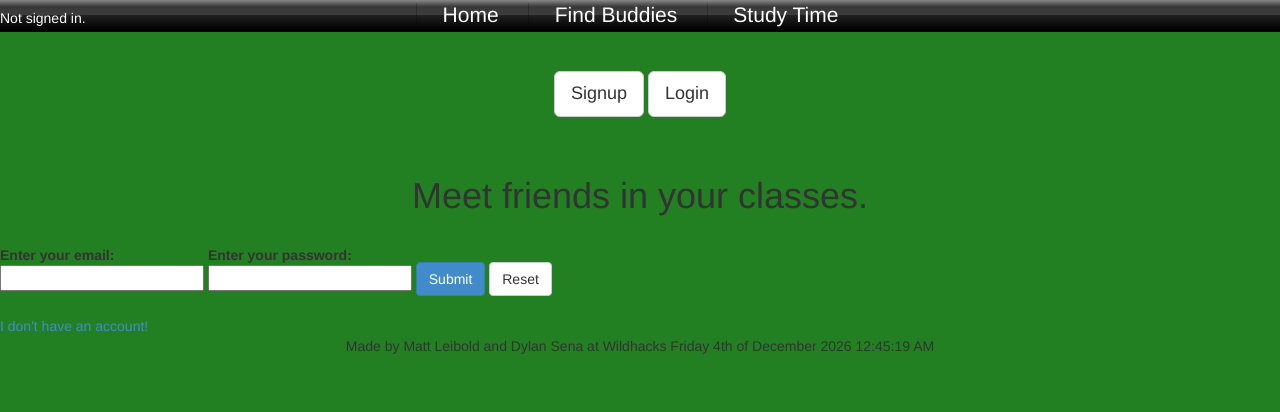
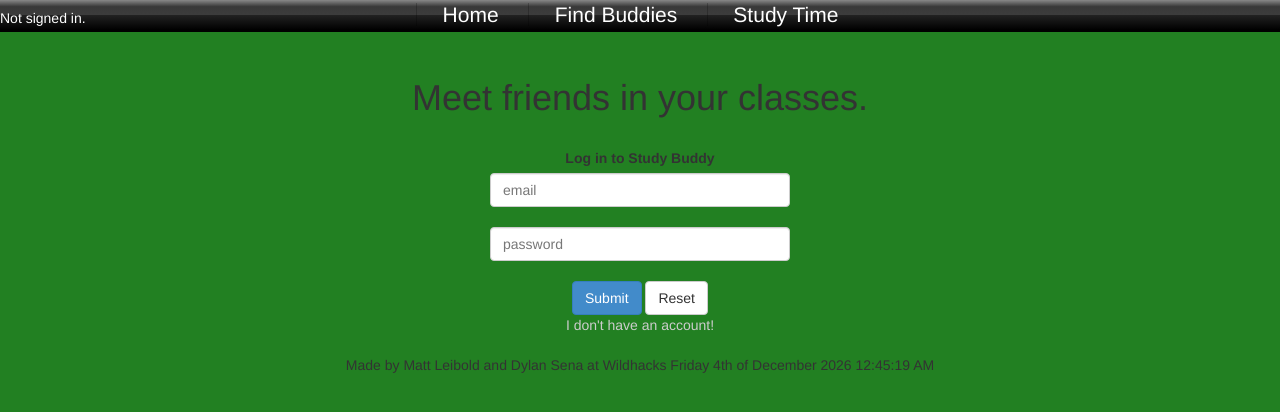
Before and after one commit to dcsena/studybuddy, a PHP site: page /login.php in a window 1280 px wide. Shown: the top 412 px of the page. Run offline with PHP 8.4, Linux system fonts and the light colour scheme; some libraries are stand-ins or nearby versions.

Commit message:
more styling stuff

```diff
--- a/find.php
+++ b/find.php
@@ -1,5 +1,8 @@
 <?php
 	include("header.php");
+?>
+<?php
+	if (isset($_SESSION['user'])) {
 ?>
 <h1>StudyBuddy</h1>
 <h4>Who are you studying with?</h4>
@@ -44,5 +47,8 @@
 	</form>
 	<script src="js/form.js"></script>
 <?php
+	} else {
+		echo "<h1>Login or create an account to start finding study buddies</h1>";
+	}
 	include("footer.php");
 ?>
--- a/login.php
+++ b/login.php
@@ -7,23 +7,23 @@
 
 <!-- 	email -> email
 	password -> password -->
-
+<div id='logincontainer' style="max-width: 300px; display: block; margin: 0 auto; text-align: center">
 <form role="form" class="form" name="login" autocomplete="off" action="process_login.php" method="post" onSubmit = "return validateLogin(this)">
-	<label> Enter your email: <br/>
-		<input type="email" name = "email">
-	</label>
-	<label>
-		Enter your password: <br/>
-		<input type= "password" name = "password">
-	</label>
+	<label class="control-label">Log in to Study Buddy</label>
+	<input class="paddedinput form-control" type="email" name="email" placeholder="email"><br>
+	<input class="paddedinput form-control" type="password" name="password" placeholder="password"><br>
 	<button id="action_button" class="form_buttons btn btn-primary" type="submit">Submit</button>
 	<button class="form_buttons btn btn-default" type="reset" onclick="resetForm();">Reset</button>
+	<br>
+	<a href="/signup.php" style="color: #CCCCCC;">I don't have an account!</a>
 </form>
+</div>
 
 <br/>
-
+<script>
+	$('#login').hide();
+</script>
 <!-- <a href="http://fathomless-dusk-5464.herokuapp.com/signup.php">I don't have an account!</a> -->
-<a href="/signup.php">I don't have an account!</a>
 <?php
 	include("footer.php");
 ?>
--- a/signup.php
+++ b/signup.php
@@ -60,6 +60,7 @@ SET MAJOR -->
 		setMajor();
 		setSchool();
 	});
+	$('#login').hide();
 	</script>
 	<?php
 		include("footer.php");
--- a/study.php
+++ b/study.php
@@ -1,5 +1,6 @@
 <?php
 	include("header.php");
+	if (isset($_SESSION['user'])) {
 ?>
 	<h1> Meet friends in your classes. </h1>
 	<br/>
@@ -10,5 +11,8 @@
 
 	<br/>
 <?php
+	} else {
+		echo "<h1>Login or create an account to check your study times</h1>";
+	}
 	include("footer.php");
 ?>
```
